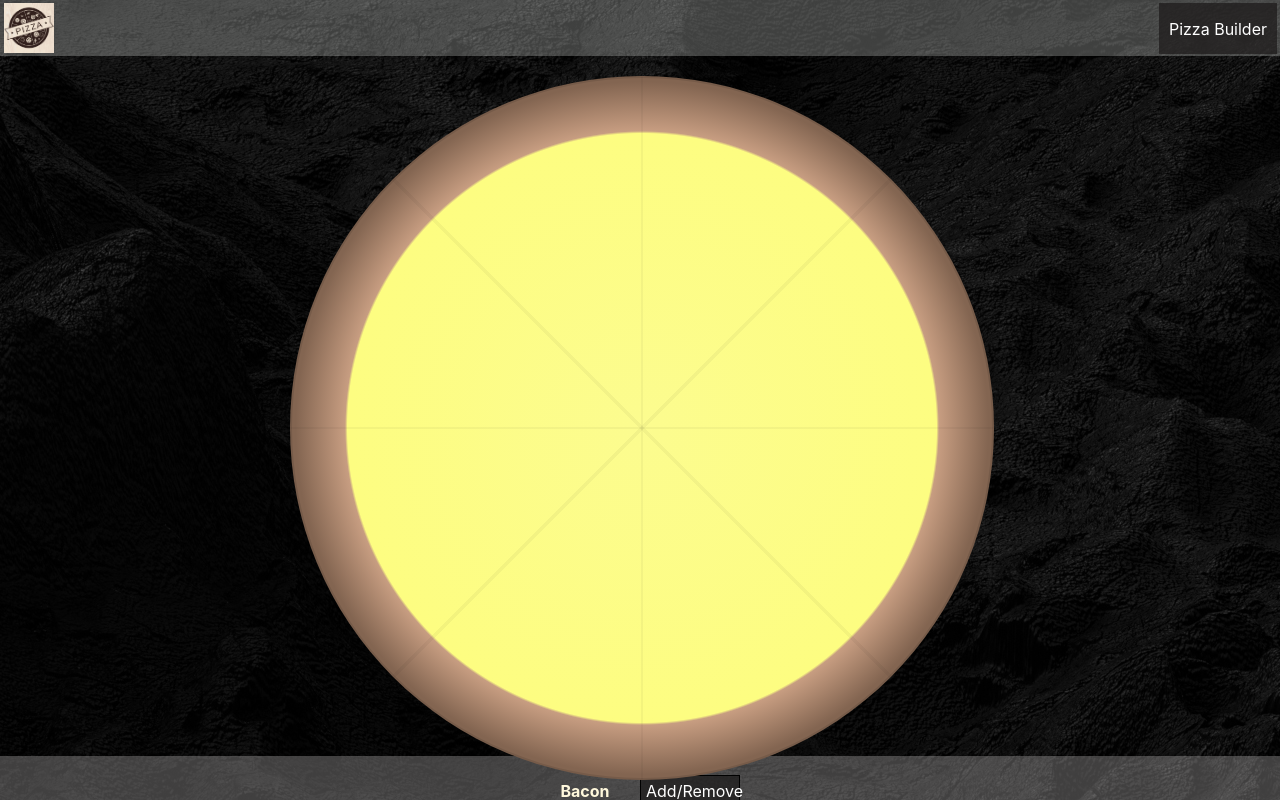
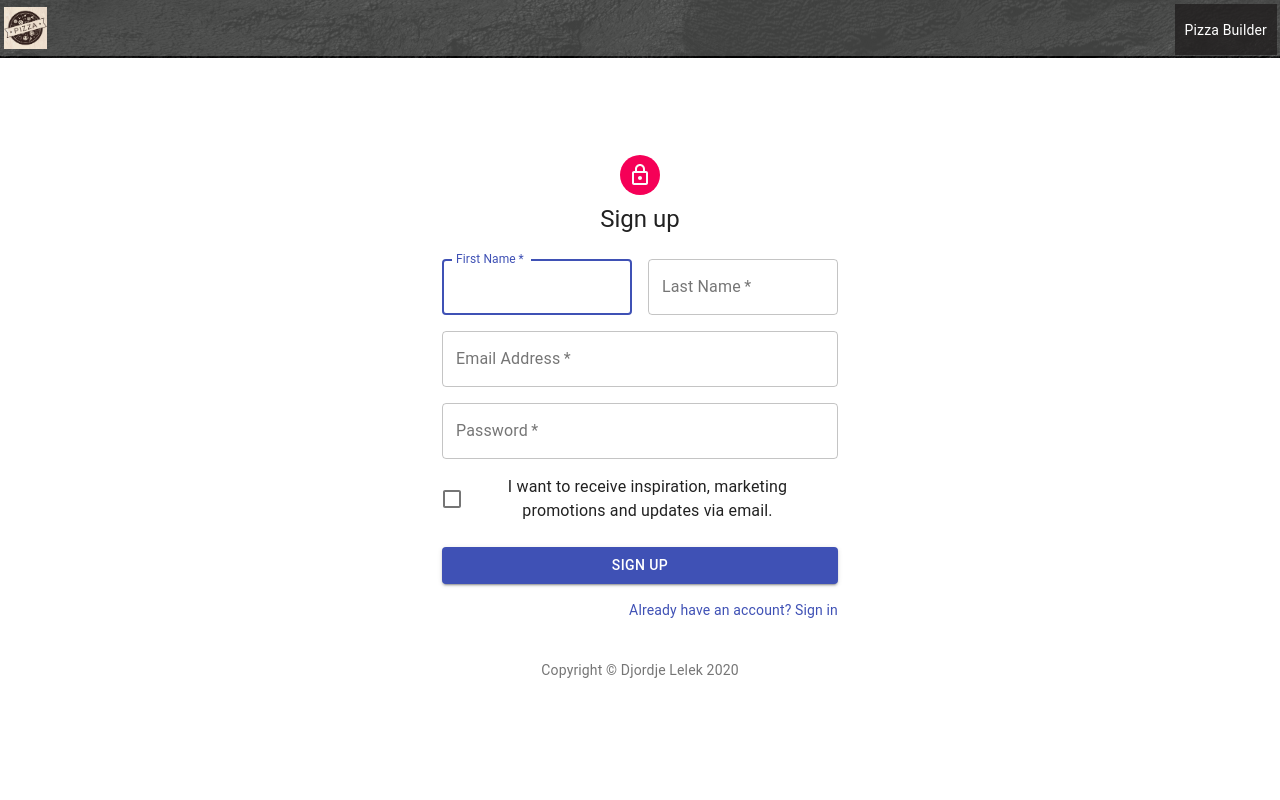
Before and after one commit to djordjelelek/pizza-store, a React (Create React App) app: page / in a window 1280 px wide. Shown: the top 800 px of the page. Built offline with nearby package versions, Linux system fonts and the light colour scheme.

Commit message:
add signUp component

```diff
--- a/package.json
+++ b/package.json
@@ -9,8 +9,11 @@
     "@testing-library/react": "^11.2.2",
     "@testing-library/user-event": "^12.6.0",
     "axios": "^0.21.1",
+    "bootstrap": "^4.6.0",
     "react": "^17.0.1",
+    "react-bootstrap": "^1.4.3",
     "react-dom": "^17.0.1",
+    "react-router-dom": "^5.2.0",
     "react-scripts": "4.0.1",
     "web-vitals": "^0.2.4"
   },
--- a/src/App.js
+++ b/src/App.js
@@ -3,16 +3,21 @@ import "./App.css";
 import Layout from "./Layout/Layout";
 import PizzaBuilder from "./containers/PizzaBuilder/PizzaBuilder";
 import Header from "./Header/Header";
+import Main from "./Main/Main";
 import Footer from "./Footer/Footer";
+import { BrowserRouter } from "react-router-dom";
 
 class App extends Component {
   render() {
     return (
       <div className="App">
         <Layout>
-          <Header />
-          <PizzaBuilder />
-          <Footer />
+          <BrowserRouter>
+            <Header />
+            {/* <PizzaBuilder /> */}
+            <Main />
+            <Footer />
+          </BrowserRouter>
         </Layout>
       </div>
     );
--- a/src/Footer/Footer.module.css
+++ b/src/Footer/Footer.module.css
@@ -1,5 +1,5 @@
 .Footer {
-    height: 70px;
+    height: 90px;
     background-color: #20232a;
     color: white;
     padding: 10px;
--- /dev/null
+++ b/src/Main/Authentification/SignUp.js
@@ -0,0 +1,139 @@
+import React from "react";
+import Avatar from "@material-ui/core/Avatar";
+import Button from "@material-ui/core/Button";
+import CssBaseline from "@material-ui/core/CssBaseline";
+import TextField from "@material-ui/core/TextField";
+import FormControlLabel from "@material-ui/core/FormControlLabel";
+import Checkbox from "@material-ui/core/Checkbox";
+import Link from "@material-ui/core/Link";
+import Grid from "@material-ui/core/Grid";
+import Box from "@material-ui/core/Box";
+import LockOutlinedIcon from "@material-ui/icons/LockOutlined";
+import Typography from "@material-ui/core/Typography";
+import { makeStyles } from "@material-ui/core/styles";
+import Container from "@material-ui/core/Container";
+
+function Copyright() {
+  return (
+    <Typography variant="body2" color="textSecondary" align="center">
+      {"Copyright © "}
+      <Link color="inherit" href="https://material-ui.com/">
+        Djordje Lelek
+      </Link>{" "}
+      {new Date().getFullYear()}
+    </Typography>
+  );
+}
+
+const useStyles = makeStyles((theme) => ({
+  paper: {
+    marginTop: theme.spacing(8),
+    display: "flex",
+    flexDirection: "column",
+    alignItems: "center",
+  },
+  avatar: {
+    margin: theme.spacing(1),
+    backgroundColor: theme.palette.secondary.main,
+  },
+  form: {
+    width: "100%", // Fix IE 11 issue.
+    marginTop: theme.spacing(3),
+  },
+  submit: {
+    margin: theme.spacing(3, 0, 2),
+  },
+}));
+
+export default function SignUp() {
+  const classes = useStyles();
+
+  return (
+    <Container component="main" maxWidth="xs">
+      <CssBaseline />
+      <div className={classes.paper}>
+        <Avatar className={classes.avatar}>
+          <LockOutlinedIcon />
+        </Avatar>
+        <Typography component="h1" variant="h5">
+          Sign up
+        </Typography>
+        <form className={classes.form} noValidate>
+          <Grid container spacing={2}>
+            <Grid item xs={12} sm={6}>
+              <TextField
+                autoComplete="fname"
+                name="firstName"
+                variant="outlined"
+                required
+                fullWidth
+                id="firstName"
+                label="First Name"
+                autoFocus
+              />
+            </Grid>
+            <Grid item xs={12} sm={6}>
+              <TextField
+                variant="outlined"
+                required
+                fullWidth
+                id="lastName"
+                label="Last Name"
+                name="lastName"
+                autoComplete="lname"
+              />
+            </Grid>
+            <Grid item xs={12}>
+              <TextField
+                variant="outlined"
+                required
+                fullWidth
+                id="email"
+                label="Email Address"
+                name="email"
+                autoComplete="email"
+              />
+            </Grid>
+            <Grid item xs={12}>
+              <TextField
+                variant="outlined"
+                required
+                fullWidth
+                name="password"
+                label="Password"
+                type="password"
+                id="password"
+                autoComplete="current-password"
+              />
+            </Grid>
+            <Grid item xs={12}>
+              <FormControlLabel
+                control={<Checkbox value="allowExtraEmails" color="primary" />}
+                label="I want to receive inspiration, marketing promotions and updates via email."
+              />
+            </Grid>
+          </Grid>
+          <Button
+            type="submit"
+            fullWidth
+            variant="contained"
+            color="primary"
+            className={classes.submit}
+          >
+            Sign Up
+          </Button>
+          <Grid container justify="flex-end">
+            <Grid item>
+              <Link href="#" variant="body2">
+                Already have an account? Sign in
+              </Link>
+            </Grid>
+          </Grid>
+        </form>
+      </div>
+      <Box mt={5}>
+        <Copyright />
+      </Box>
+    </Container>
+  );
+}
--- /dev/null
+++ b/src/Main/Authentification/SignUp.module.css
@@ -0,0 +1,27 @@
+.SignUp {
+    background-color: blue;
+}
+
+.Container {
+    background-color: azure;
+    padding: 50px;
+}
+
+.GridItem {
+    padding: 10px 10px 10px 10px;
+}
+
+.login-form {
+    justify-content: center;
+    min-height: 90vh;
+}
+
+.button-block {
+    width: 100%;
+}
+
+.login-background {
+    justify-content: center;
+    min-height: 30vh;
+    padding: 50px;
+}
--- /dev/null
+++ b/src/Main/Main.js
@@ -0,0 +1,18 @@
+import React from "react";
+import SignUp from "./Authentification/SignUp";
+import { Switch, Route } from "react-router-dom";
+import classes from "./Main.module.css";
+
+function Main() {
+  return (
+    <div className={classes.Main}>
+      <Switch>
+        {/* <Route path="/home" exact component={HomePage} />
+        <Redirect from="/" exact to="/home" /> */}
+        <Route path="/" component={SignUp} />
+      </Switch>
+    </div>
+  );
+}
+
+export default Main;
--- /dev/null
+++ b/src/Main/Main.module.css
@@ -0,0 +1,27 @@
+.Main {
+    min-height: 100%;
+    background-color: #ffffff;
+    margin-top: 2px;
+    margin-bottom: -2px;
+    padding: 35px;
+    display: flex;
+    flex-direction: column;
+}
+
+@media (min-width: 500px) {
+    .Main {
+        padding: 20px 50px 20px 50px;
+    }
+}
+
+@media (min-width: 1200px) {
+    .Main {
+        padding: 25px 150px 25px 150px;
+    }
+}
+
+@media (min-width: 1500px) {
+    .Main {
+        padding: 30px 250px 30px 250px;
+    }
+}
```
Also changed, not shown: src/AuthContext.js/AuthContext.js (added, +16 -0 lines), src/Main/PizzaBuilder/PizzaBuilder.js (added, +114 -0 lines), 2 other files (tests, documents, lock files or other folders).
